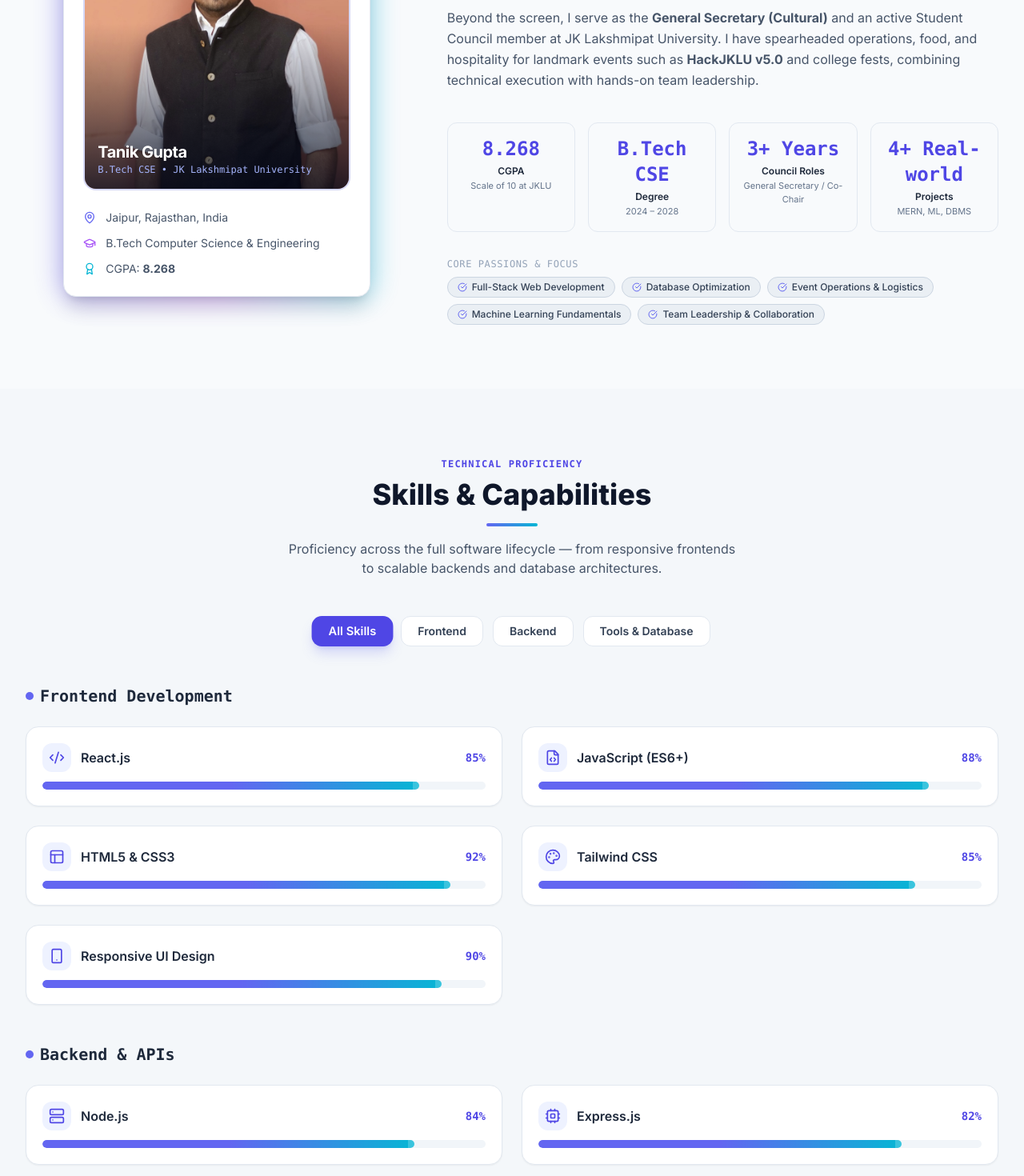
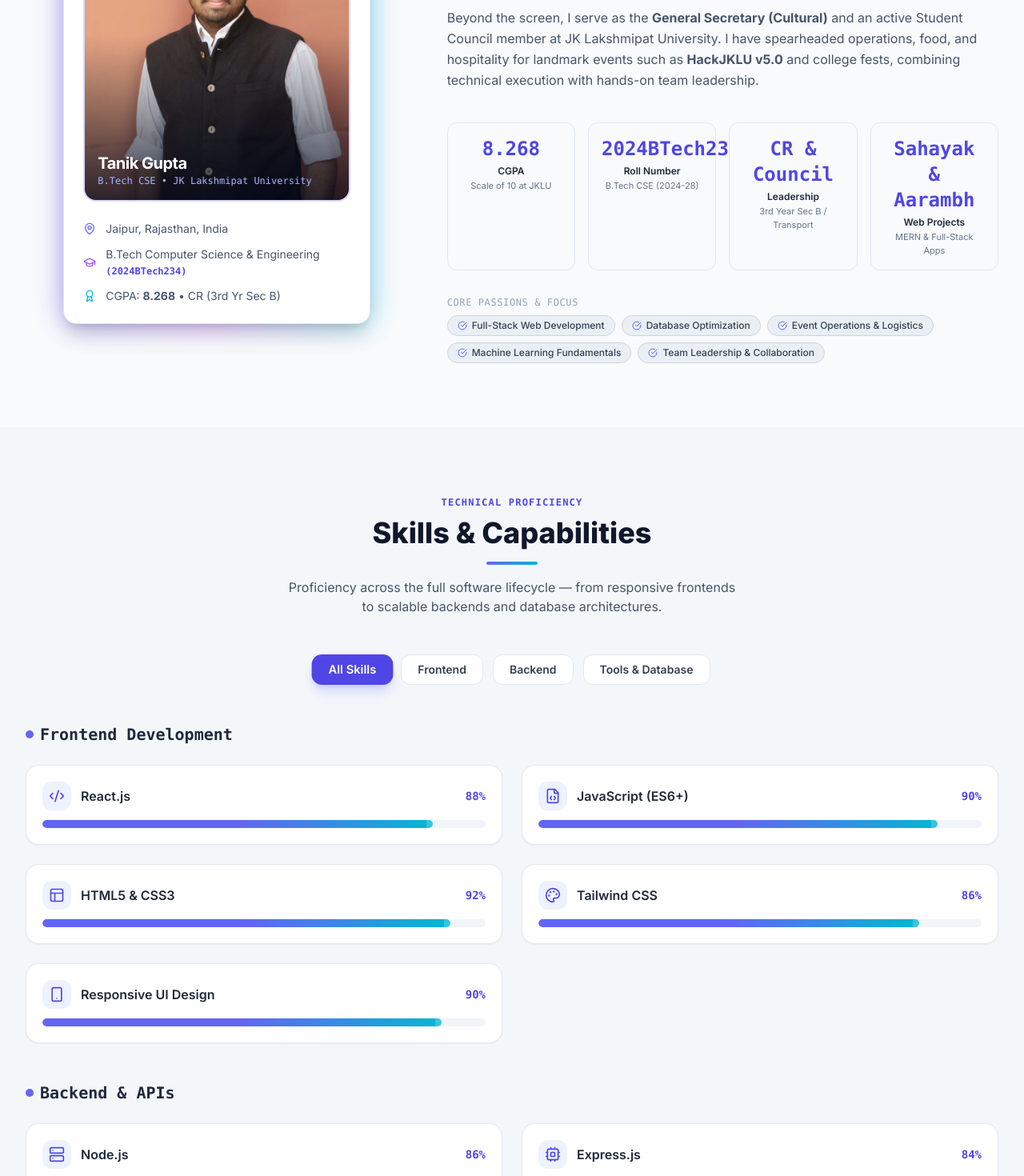
Before and after one commit to TanikGupta/Full-Stack-Asssignment-, a React (Vite) app in the folder client/: page / in a window 1280 px wide. Shown: the part 1280-2750 px from the top of the page at 80% size. Built offline with nearby package versions, Linux system fonts and the light colour scheme; no server answers.

Commit message:
Add Aarambh Auction website, Roll No 2024BTech234, CR 3rd Year Sec B, Academic Affairs internship, and Cultural performances

```diff
--- a/client/src/components/About.jsx
+++ b/client/src/components/About.jsx
@@ -6,9 +6,9 @@ import { personalInfo } from '../data/portfolioData';
 const About = () => {
   const highlights = [
     { label: 'CGPA', value: personalInfo.cgpa, sub: 'Scale of 10 at JKLU' },
-    { label: 'Degree', value: 'B.Tech CSE', sub: '2024 – 2028' },
-    { label: 'Council Roles', value: '3+ Years', sub: 'General Secretary / Co-Chair' },
-    { label: 'Projects', value: '4+ Real-world', sub: 'MERN, ML, DBMS' }
+    { label: 'Roll Number', value: personalInfo.rollNo, sub: 'B.Tech CSE (2024-28)' },
+    { label: 'Leadership', value: 'CR & Council', sub: '3rd Year Sec B / Transport' },
+    { label: 'Web Projects', value: 'Sahayak & Aarambh', sub: 'MERN & Full-Stack Apps' }
   ];
 
   return (
@@ -69,11 +69,11 @@ const About = () => {
                   </div>
                   <div className="flex items-center gap-3 text-sm text-slate-600 dark:text-slate-300">
                     <GraduationCap className="w-4 h-4 text-purple-500 flex-shrink-0" />
-                    <span>{personalInfo.degree}</span>
+                    <span>{personalInfo.degree} <strong className="font-mono text-xs text-brand-600 dark:text-brand-400">({personalInfo.rollNo})</strong></span>
                   </div>
                   <div className="flex items-center gap-3 text-sm text-slate-600 dark:text-slate-300">
                     <Award className="w-4 h-4 text-cyanAccent flex-shrink-0" />
-                    <span>CGPA: <strong>{personalInfo.cgpa}</strong></span>
+                    <span>CGPA: <strong>{personalInfo.cgpa}</strong> • CR (3rd Yr Sec B)</span>
                   </div>
                 </div>
               </div>
--- a/client/src/components/Certifications.jsx
+++ b/client/src/components/Certifications.jsx
@@ -1,7 +1,7 @@
 import React from 'react';
 import { motion } from 'framer-motion';
-import { Award, ExternalLink, CheckCircle2, ShieldCheck, Database, Server, Users } from 'lucide-react';
-import { certificationsData } from '../data/portfolioData';
+import { Award, ExternalLink, CheckCircle2, ShieldCheck, Database, Server, Users, Mic2, Theater, Sparkles } from 'lucide-react';
+import { certificationsData, culturalData } from '../data/portfolioData';
 
 const iconMap = {
   Database,
@@ -93,6 +93,51 @@ const Certifications = () => {
             );
           })}
         </div>
+
+        {/* Cultural Participation & Campus Highlights */}
+        <motion.div
+          initial={{ opacity: 0, y: 30 }}
+          whileInView={{ opacity: 1, y: 0 }}
+          viewport={{ once: true }}
+          transition={{ duration: 0.6 }}
+          className="mt-16 max-w-5xl mx-auto p-8 rounded-3xl bg-white dark:bg-slate-800 border border-slate-200 dark:border-slate-700/80 shadow-md"
+        >
+          <div className="flex items-center gap-3 mb-6">
+            <div className="p-2.5 rounded-xl bg-purple-50 dark:bg-purple-950/60 text-purple-600 dark:text-purple-400">
+              <Sparkles className="w-5 h-5" />
+            </div>
+            <div>
+              <h3 className="text-xl font-bold text-slate-900 dark:text-white">
+                Cultural Performances & Campus Representation
+              </h3>
+              <p className="text-xs text-slate-500 dark:text-slate-400 font-mono">
+                Active stage performer and institutional coordinator at JKLU
+              </p>
+            </div>
+          </div>
+
+          <div className="grid grid-cols-1 md:grid-cols-3 gap-4">
+            {culturalData.map((item, idx) => (
+              <div
+                key={idx}
+                className="p-5 rounded-2xl bg-slate-50 dark:bg-slate-900/60 border border-slate-200 dark:border-slate-700/60 hover:border-brand-500/40 transition-colors"
+              >
+                <div className="flex items-center justify-between mb-2">
+                  <span className="text-xs font-mono font-bold uppercase tracking-wider text-brand-600 dark:text-brand-400">
+                    {item.type}
+                  </span>
+                  <Mic2 className="w-4 h-4 text-slate-400" />
+                </div>
+                <h4 className="font-bold text-slate-900 dark:text-white text-base">
+                  {item.title}
+                </h4>
+                <p className="text-xs text-slate-600 dark:text-slate-400 mt-1">
+                  {item.occasions}
+                </p>
+              </div>
+            ))}
+          </div>
+        </motion.div>
       </div>
     </section>
   );
--- a/client/src/data/portfolioData.js
+++ b/client/src/data/portfolioData.js
@@ -1,13 +1,15 @@
 export const personalInfo = {
   name: "Tanik Gupta",
+  rollNo: "2024BTech234",
   role: "Full-Stack Web Developer",
   subtitles: [
     "Full-Stack Web Developer",
-    "B.Tech Computer Science & Engineering Student",
-    "MERN Stack Enthusiast",
-    "Campus Leader & Operations Lead"
+    "Developer of Sahayak & Aarambh Auction",
+    "B.Tech CSE Student (Roll: 2024BTech234)",
+    "Class Representative (CR - 3rd Year Sec B)",
+    "Campus Leader & Operations Head"
   ],
-  bio: "Detail-oriented and driven B.Tech CSE student at JK Lakshmipat University with a solid foundation in MERN stack development, Python, DSA, and DBMS. Proven leadership and organizational capabilities demonstrated through core roles in multiple college committees and large-scale tech/cultural events. Seeking internship and entry-level opportunities to apply technical expertise and problem-solving skills in a high-impact environment.",
+  bio: "Detail-oriented and driven B.Tech CSE student (Roll No: 2024BTech234) at JK Lakshmipat University. Full-stack developer with real-world applications deployed including the Sahayak Documentation Portal and Aarambh Auction Platform. Active Class Representative (CR - BTech 3rd Year Sec B), Academic Affairs Intern, and Student Council Leader with extensive experience directing operations for university-level fests, hackathons, and cultural initiatives.",
   location: "Jaipur, Rajasthan, India",
   email: "TanikGupta@jklu.edu.in",
   phone: "+91 9929396663",
@@ -16,30 +18,36 @@ export const personalInfo = {
   cgpa: "8.268",
   github: "https://github.com/TanikGupta",
   linkedin: "https://www.linkedin.com/in/tanik-gupta-643a53313/",
-  status: "Student / Aspiring Full-Stack Engineer"
+  status: "Student / Full-Stack Engineer & CR"
 };
 
 export const skillsData = {
   frontend: [
-    { name: "React.js", level: 85, icon: "Code2" },
-    { name: "JavaScript (ES6+)", level: 88, icon: "FileCode" },
+    { name: "React.js", level: 88, icon: "Code2" },
+    { name: "JavaScript (ES6+)", level: 90, icon: "FileCode" },
     { name: "HTML5 & CSS3", level: 92, icon: "Layout" },
-    { name: "Tailwind CSS", level: 85, icon: "Palette" },
+    { name: "Tailwind CSS", level: 86, icon: "Palette" },
     { name: "Responsive UI Design", level: 90, icon: "Smartphone" }
   ],
   backend: [
-    { name: "Node.js", level: 84, icon: "Server" },
-    { name: "Express.js", level: 82, icon: "Cpu" },
-    { name: "REST APIs", level: 88, icon: "Network" },
-    { name: "Firebase Firestore", level: 78, icon: "Flame" },
+    { name: "Node.js", level: 86, icon: "Server" },
+    { name: "Express.js", level: 84, icon: "Cpu" },
+    { name: "REST APIs", level: 89, icon: "Network" },
+    { name: "Firebase Firestore", level: 80, icon: "Flame" },
     { name: "Python", level: 85, icon: "Terminal" }
   ],
   databaseAndTools: [
-    { name: "MongoDB & Mongoose", level: 82, icon: "Database" },
-    { name: "MySQL / DBMS", level: 86, icon: "HardDrive" },
+    { name: "MongoDB & Mongoose", level: 84, icon: "Database" },
+    { name: "MySQL / DBMS", level: 88, icon: "HardDrive" },
     { name: "Git & GitHub", level: 88, icon: "GitBranch" },
-    { name: "Linux / Virtual Machines", level: 80, icon: "Layers" },
+    { name: "Linux / Red Hat CLI", level: 82, icon: "Layers" },
     { name: "VS Code & Postman", level: 90, icon: "Wrench" }
+  ],
+  leadership: [
+    { name: "Team Leadership", level: 95, icon: "Users" },
+    { name: "Event Planning & Execution", level: 96, icon: "Award" },
+    { name: "Public Speaking & Representation", level: 92, icon: "Smartphone" },
+    { name: "Logistics & Operations (SPOC)", level: 94, icon: "Layers" }
   ]
 };
 
@@ -63,6 +71,23 @@ export const projectsData = [
   },
   {
     id: 2,
+    title: "Aarambh Auction Website",
+    subtitle: "Live Bidding & Player Auction Platform",
+    category: "Full Stack",
+    description:
+      "Full-stack interactive auction platform built for college fest bidding, player drafting, and real-time team budget management with dynamic state updates and transparent bidding logs.",
+    tags: ["React.js", "Node.js", "Express", "REST APIs", "Tailwind CSS", "JavaScript"],
+    github: "https://github.com/TanikGupta",
+    live: "https://github.com/TanikGupta",
+    featured: true,
+    highlights: [
+      "Real-time team purse and remaining budget calculation engine",
+      "Interactive player showcase cards with live bidding status updates",
+      "Admin controls for auctioneer approvals and team bidder management"
+    ]
+  },
+  {
+    id: 3,
     title: "Bank Marketing Campaign Response Prediction",
     subtitle: "Machine Learning & Analytics Dashboard",
     category: "ML / Python",
@@ -79,7 +104,7 @@ export const projectsData = [
     ]
   },
   {
-    id: 3,
+    id: 4,
     title: "Event & Cultural Fest Management System",
     subtitle: "DBMS & Web Management Platform",
     category: "DBMS / Full Stack",
@@ -96,9 +121,9 @@ export const projectsData = [
     ]
   },
   {
-    id: 4,
+    id: 5,
     title: "Eco Charge Bag – Portable Solar Bag",
-    subtitle: "Hardware & Business Feasibility Concept",
+    subtitle: "CleanTech & Business Feasibility Concept",
     category: "Innovation",
     description:
       "Feasibility study and concept architecture for a smart portable backpack integrated with solar harvesting and high-efficiency battery backup for on-the-go electronic device charging.",
@@ -117,47 +142,74 @@ export const timelineData = [
   {
     type: "education",
     title: "B.Tech in Computer Science & Engineering",
-    institution: "JK Lakshmipat University, Jaipur",
+    institution: "JK Lakshmipat University, Jaipur (Roll: 2024BTech234)",
     period: "2024 – 2028",
     badge: "CGPA: 8.268",
     description:
-      "Pursuing core computer science courses including Data Structures & Algorithms, Database Management Systems, Computer Networks, and Full-Stack Web Development."
+      "Pursuing core computer science courses including DSA, DBMS, Computer Networks, and Full-Stack Web Engineering. Active Class Representative (CR) for 3rd Year Section B."
+  },
+  {
+    type: "leadership",
+    title: "Class Representative (CR) – BTech 3rd Year Sec B",
+    institution: "JK Lakshmipat University",
+    period: "2026 – Present",
+    badge: "Academic Leadership",
+    description:
+      "Serving as the primary liaison between faculty, administration, and students, facilitating academic coordination and course feedback."
+  },
+  {
+    type: "experience",
+    title: "Intern – Academic Affairs",
+    institution: "JK Lakshmipat University",
+    period: "2026",
+    badge: "Institutional Role",
+    description:
+      "Assisting university administrative leadership in academic scheduling, policy documentation, and student onboarding processes."
   },
   {
     type: "experience",
     title: "Full-Stack Web Developer Intern (Practice School-I)",
-    institution: "Sahayak Portal Development Team",
+    institution: "Sahayak & Aarambh Portals Team",
     period: "July 2026",
-    badge: "Internship",
+    badge: "Software Engineering",
     description:
-      "Engineered the full-stack student documentation portal to automate student verification, document validation, and registration workflows."
+      "Engineered the full-stack Sahayak student documentation portal and the Aarambh live auction platform."
   },
   {
     type: "leadership",
-    title: "General Secretary – Cultural (Student Council)",
+    title: "Organizing Head (OH) – Aarambh'26 & Mentor – Parichay'26",
     institution: "JK Lakshmipat University",
-    period: "2026 – 2027",
-    badge: "Leadership Role",
+    period: "2026",
+    badge: "Flagship Event Lead",
     description:
-      "Elected to direct university-wide cultural activities, budget allocations, and inter-collegiate event logistics."
+      "Directed end-to-end event planning, budget allocations, stage operations, and peer mentorship for university orientation and freshers."
   },
   {
     type: "leadership",
-    title: "Transport Coordinator (Student Council)",
+    title: "Transport Coordinator (Student Council) & SPOC Route 4",
     institution: "JK Lakshmipat University",
     period: "2025 – 2026",
     badge: "Council Role",
     description:
-      "Managed university transit operations, coordinating logistics for 1,000+ students and event delegates."
+      "Directed campus transit logistics and served as Single Point of Contact (SPOC) for Route 4, coordinating daily transit for hundreds of students."
   },
   {
     type: "leadership",
     title: "Co-Chair – Community & Development Club (CDC)",
     institution: "JK Lakshmipat University",
     period: "2024 – 2025",
-    badge: "Leadership Role",
+    badge: "Student Council",
     description:
-      "Led community engagement initiatives, social drives, and student peer mentoring programs across campus."
+      "Headed community initiatives, blood donation drives, campus awareness, and student development workshops."
+  },
+  {
+    type: "leadership",
+    title: "Core Operations Lead – Flagship College Fests",
+    institution: "Sabrang, Spardha, HackJKLU, DGD & Muqabla",
+    period: "2024 – 2026",
+    badge: "Operations Lead",
+    description:
+      "Served in Core / Coordinator / Volunteer roles across Sabrang (24, 25, 26), HackJKLU (v4.0, v5.0), Spardha (25, 26), Muqabla'25, and Design Guru Day (DGD'25)."
   },
   {
     type: "education",
@@ -165,7 +217,7 @@ export const timelineData = [
     institution: "Vardhman International School, Jaipur",
     period: "Graduated 2024",
     badge: "80%",
-    description: "Completed secondary education under CBSE with a focus on Physics, Chemistry, and Mathematics."
+    description: "Completed senior secondary CBSE curriculum with a focus on Physics, Chemistry, and Mathematics."
   },
   {
     type: "education",
@@ -173,7 +225,7 @@ export const timelineData = [
     institution: "Ryan International School, Jaipur",
     period: "Graduated 2022",
     badge: "92%",
-    description: "Awarded top academic honors in 10th CBSE examinations."
+    description: "Graduated with top academic honors in 10th CBSE board examinations."
   }
 ];
 
@@ -197,21 +249,39 @@ export const certificationsData = [
     skills: ["Linux CLI", "User Administration", "Process Management", "File Permissions"]
   },
   {
-    title: "HackJKLU v5.0 – Annual National Hackathon",
+    title: "HackJKLU v5.0 & v4.0 – National Hackathons",
     issuer: "JK Lakshmipat University",
-    parts: "Core Team (Food & Accommodation Lead)",
-    date: "2026",
+    parts: "Core Food & Accommodation Lead",
+    date: "2025 – 2026",
     icon: "Award",
     link: "https://jklu.edu.in",
-    skills: ["Hackathon Operations", "Large-scale Hospitality", "Problem Solving"]
+    skills: ["Hackathon Logistics", "Hospitality Management", "Crisis Resolution"]
   },
   {
-    title: "Sabrang'26 & Spardha'26 College Fests",
-    issuer: "JKLU Cultural & Sports Boards",
-    parts: "Core Discipline & Logistics Lead",
-    date: "2026",
+    title: "Flagship Institutional Events Coordination",
+    issuer: "JKLU University Administration",
+    parts: "Convocation '24 & '25, Teachers Day '24",
+    date: "2024 – 2025",
     icon: "Users",
     link: "https://jklu.edu.in",
-    skills: ["Event Operations", "Discipline Management", "Team Leadership"]
+    skills: ["Protocol Management", "Dignitary Hospitality", "Event Planning"]
   }
 ];
+
+export const culturalData = [
+  {
+    title: "Vocal Performance (Song)",
+    occasions: "26 Jan '25 (Republic Day) & 15 August '25 (Independence Day)",
+    type: "Music"
+  },
+  {
+    title: "Theatrical Drama",
+    occasions: "Mentor's Day Institutional Celebration",
+    type: "Theatre"
+  },
+  {
+    title: "Dance Performance",
+    occasions: "Aarambh'26 Orientation Fest",
+    type: "Dance"
+  }
+];
```
